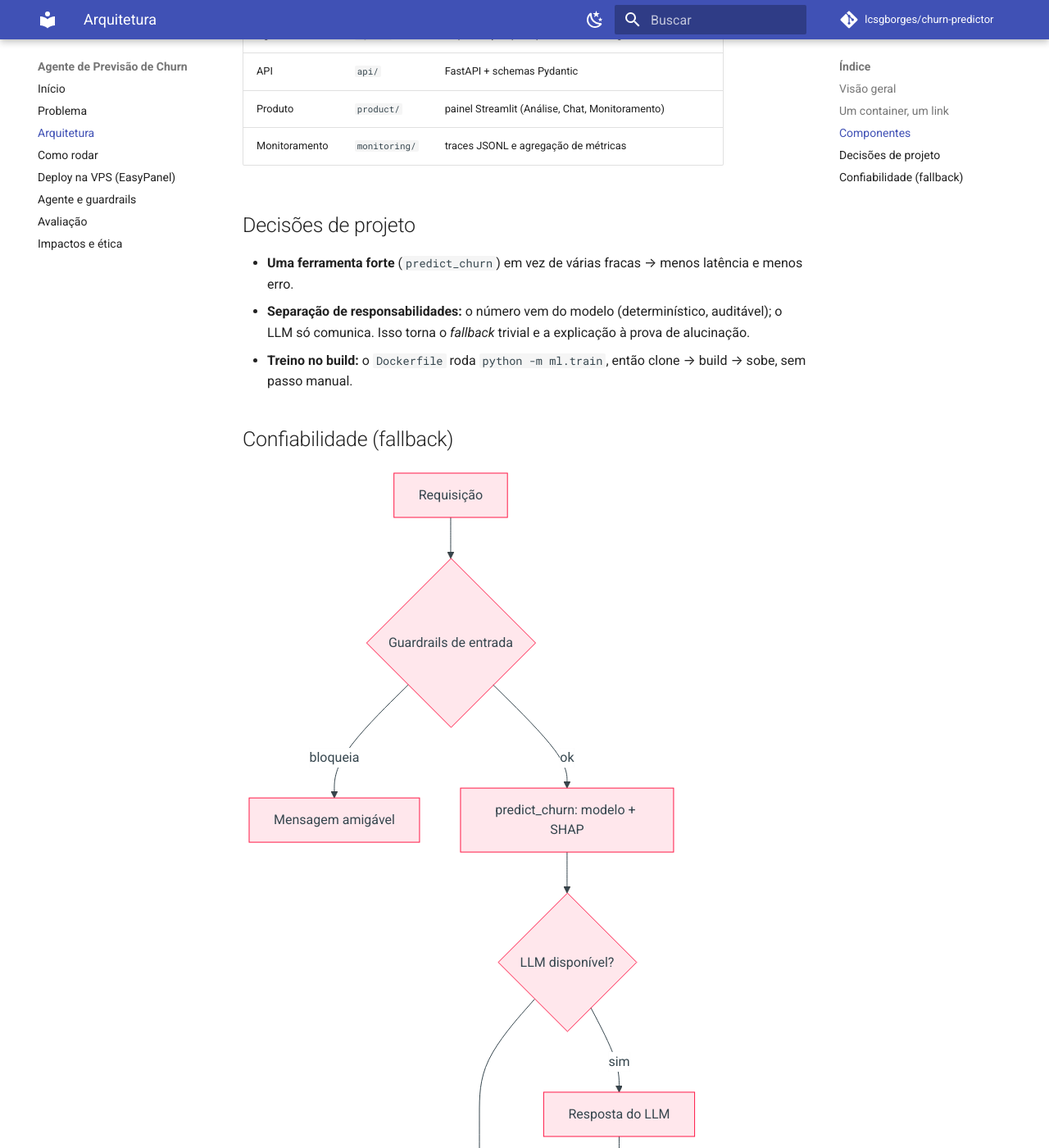
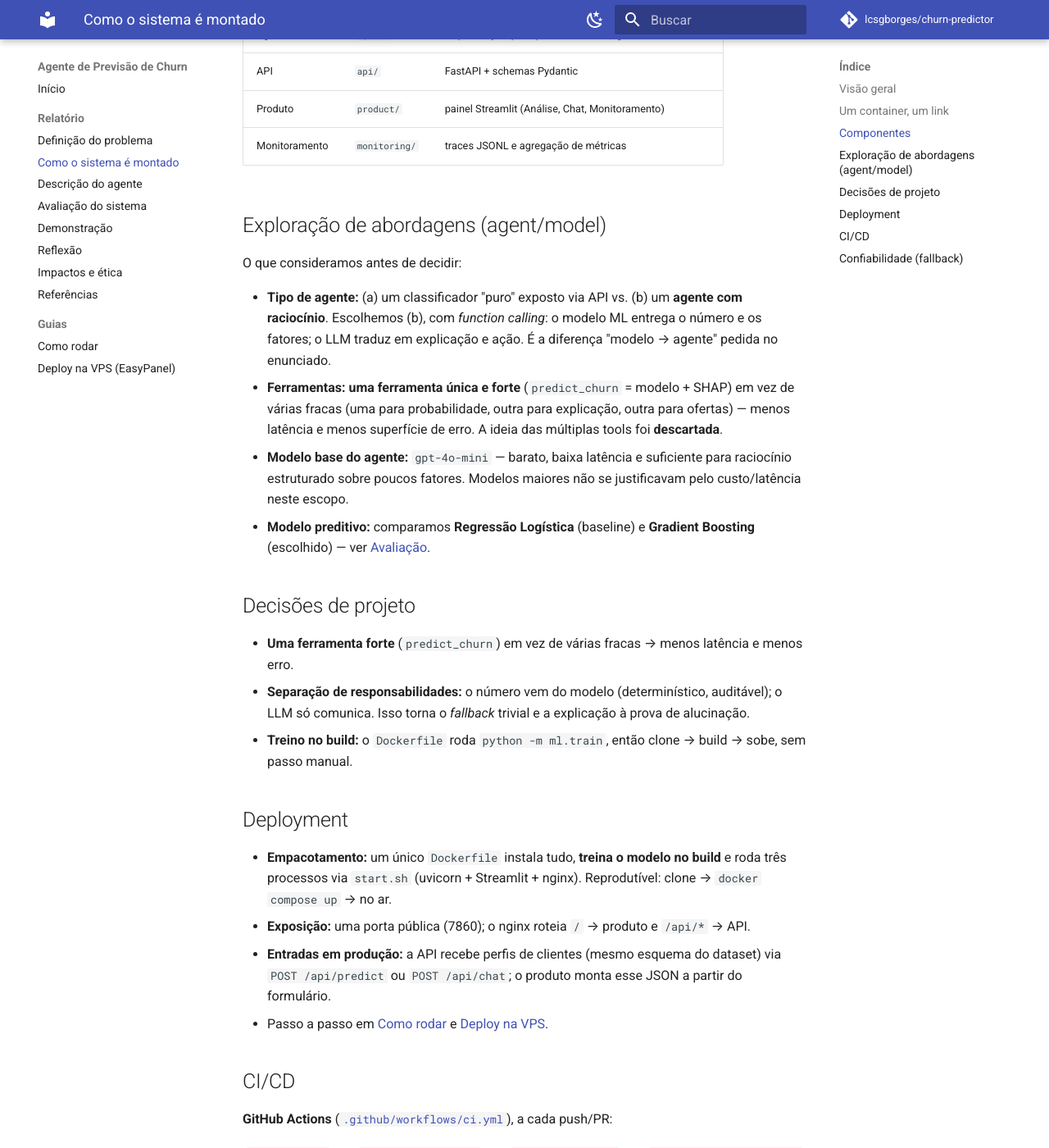
Before and after one commit to lcsgborges/churn-predictor, an MkDocs documentation site: the page built from docs/arquitetura.md, in a window 1280 px wide and 1400 px high, scrolled down 1706 px. Shown: the whole window at 82% size. Built offline with MkDocs 1.6.1 and Material for MkDocs 9.7.7, drawn with Linux system fonts in a browser that asks for light colours; comment, search, counter and statistics services are not loaded; some of the changed text lies outside the part shown.

Commit message:
refactor: ajusta ci de testes e mkdocs

````diff
--- a/docs/arquitetura.md
+++ b/docs/arquitetura.md
@@ -47,12 +47,50 @@
 | Produto | `product/` | painel Streamlit (Análise, Chat, Monitoramento) |
 | Monitoramento | `monitoring/` | traces JSONL e agregação de métricas |
 
+## Exploração de abordagens (agent/model)
+
+O que consideramos antes de decidir:
+
+- **Tipo de agente:** (a) um classificador "puro" exposto via API vs. (b) um **agente com raciocínio**.
+  Escolhemos (b), com *function calling*: o modelo ML entrega o número e os fatores; o LLM traduz em
+  explicação e ação. É a diferença "modelo → agente" pedida no enunciado.
+- **Ferramentas:** **uma ferramenta única e forte** (`predict_churn` = modelo + SHAP) em vez de várias
+  fracas (uma para probabilidade, outra para explicação, outra para ofertas) — menos latência e menos
+  superfície de erro. A ideia das múltiplas tools foi **descartada**.
+- **Modelo base do agente:** `gpt-4o-mini` — barato, baixa latência e suficiente para raciocínio
+  estruturado sobre poucos fatores. Modelos maiores não se justificavam pelo custo/latência neste escopo.
+- **Modelo preditivo:** comparamos **Regressão Logística** (baseline) e **Gradient Boosting** (escolhido) —
+  ver [Avaliação](avaliacao.md).
+
 ## Decisões de projeto
 
 - **Uma ferramenta forte** (`predict_churn`) em vez de várias fracas → menos latência e menos erro.
 - **Separação de responsabilidades:** o número vem do modelo (determinístico, auditável); o LLM só
   comunica. Isso torna o *fallback* trivial e a explicação à prova de alucinação.
 - **Treino no build:** o `Dockerfile` roda `python -m ml.train`, então clone → build → sobe, sem passo manual.
+
+## Deployment
+
+- **Empacotamento:** um único `Dockerfile` instala tudo, **treina o modelo no build** e roda três
+  processos via `start.sh` (uvicorn + Streamlit + nginx). Reprodutível: clone → `docker compose up` → no ar.
+- **Exposição:** uma porta pública (7860); o nginx roteia `/` → produto e `/api/*` → API.
+- **Entradas em produção:** a API recebe perfis de clientes (mesmo esquema do dataset) via
+  `POST /api/predict` ou `POST /api/chat`; o produto monta esse JSON a partir do formulário.
+- Passo a passo em [Como rodar](como-rodar.md) e [Deploy na VPS](deploy.md).
+
+## CI/CD
+
+**GitHub Actions** ([`.github/workflows/ci.yml`](https://github.com/lcsgborges/churn-predictor/blob/main/.github/workflows/ci.yml)),
+a cada push/PR:
+
+```mermaid
+flowchart LR
+    L[Lint · ruff] --> T[Treino do modelo] --> P[Testes · pytest] --> D[Build da imagem Docker]
+```
+
+Qualquer etapa que falhar quebra o merge. A documentação tem um workflow próprio
+([`docs.yml`](https://github.com/lcsgborges/churn-predictor/blob/main/.github/workflows/docs.yml)) que
+publica este site no **GitHub Pages** a cada push na `main`.
 
 ## Confiabilidade (fallback)
 
--- a/mkdocs.yml
+++ b/mkdocs.yml
@@ -32,13 +32,18 @@
 
 nav:
   - Início: index.md
-  - Problema: problema.md
-  - Arquitetura: arquitetura.md
-  - Como rodar: como-rodar.md
-  - Deploy na VPS (EasyPanel): deploy.md
-  - Agente e guardrails: agente.md
-  - Avaliação: avaliacao.md
-  - Impactos e ética: etica.md
+  - Relatório:
+      - Definição do problema: problema.md
+      - Como o sistema é montado: arquitetura.md
+      - Descrição do agente: agente.md
+      - Avaliação do sistema: avaliacao.md
+      - Demonstração: demonstracao.md
+      - Reflexão: reflexao.md
+      - Impactos e ética: etica.md
+      - Referências: referencias.md
+  - Guias:
+      - Como rodar: como-rodar.md
+      - Deploy na VPS (EasyPanel): deploy.md
 
 markdown_extensions:
   - admonition
````
Also changed, not shown: docs/agente.md (+10 -0 lines), docs/demonstracao.md (added, +16 -0 lines), docs/index.md (+8 -5 lines), docs/referencias.md (added, +21 -0 lines), docs/reflexao.md (added, +26 -0 lines), 3 other files.
